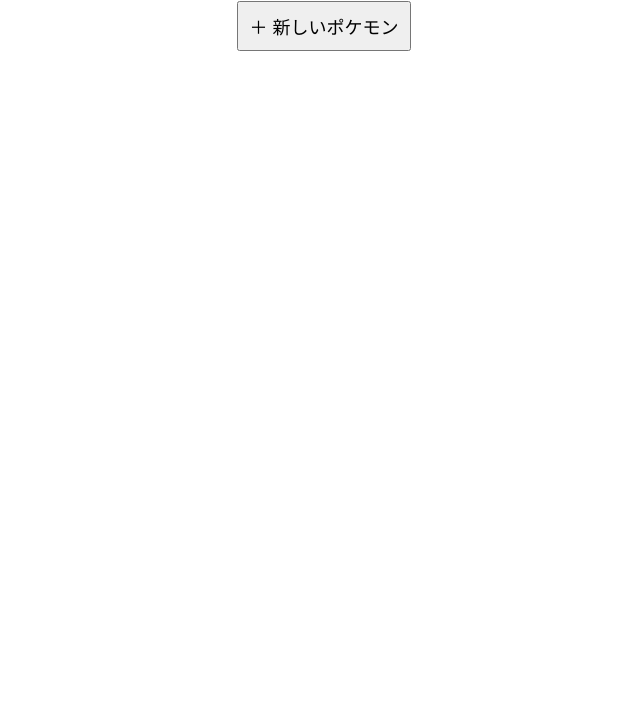
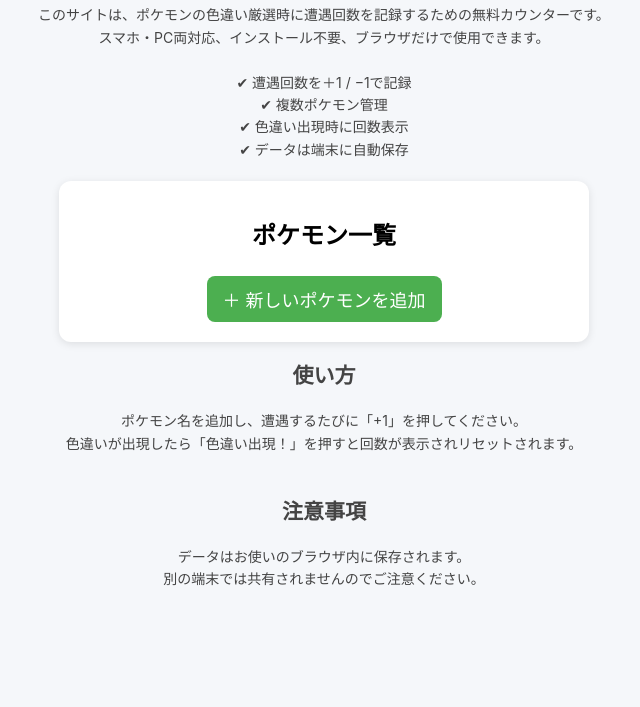
Before and after one commit to shin-kei796/shiny-counter, a plain HTML site: page index.html in a window 1280 px wide. Shown: the part 93-800 px from the top of the page, without its empty margins (316-956 px from the left). Drawn offline with Linux system fonts and the light colour scheme.

Commit message:
Add files via upload

```diff
--- a/index.html
+++ b/index.html
@@ -2,23 +2,82 @@
 <html lang="ja">
 <head>
 <meta charset="UTF-8">
-<meta name="google-site-verification" content="q1GtneFiIZqfr8OtihJJri707FvNWZKo4Te-57uYoVM" />
-<title>ポケモン 色違い 厳選 カウンター</title>
+<meta name="viewport" content="width=device-width, initial-scale=1">
+
+<title>ポケモン色違い厳選カウンター｜遭遇回数記録ツール（無料・スマホ対応）</title>
+
+<meta name="description"
+content="ポケモンの色違い厳選用遭遇回数カウンター。スマホ・PC対応、無料、インストール不要。ブラウザだけで使えるシンプルで高速な色違いカウンターです。">
+
+<meta name="keywords"
+content="ポケモン,色違い,厳選,カウンター,遭遇回数,シャイニー,shiny,pokemon">
+
+<meta name="google-site-verification"
+content="q1GtneFiIZqfr8OtihJJri707FvNWZKo4Te-57uYoVM" />
+
 <style>
-body { font-family: sans-serif; text-align:center; }
-button { font-size:18px; margin:5px; padding:10px; }
+body {
+  font-family: -apple-system, BlinkMacSystemFont, sans-serif;
+  text-align: center;
+  margin: 0;
+  padding: 20px;
+  background: #f5f7fa;
+}
+
+h1 {
+  margin-bottom: 10px;
+}
+
+.description {
+  max-width: 600px;
+  margin: 0 auto 20px auto;
+  font-size: 14px;
+  color: #444;
+  line-height: 1.6;
+}
+
+.card {
+  background: white;
+  padding: 15px;
+  margin: 10px auto;
+  max-width: 500px;
+  border-radius: 12px;
+  box-shadow: 0 2px 8px rgba(0,0,0,0.1);
+}
+
+button {
+  font-size: 18px;
+  padding: 10px 16px;
+  margin: 5px;
+  border-radius: 8px;
+  border: none;
+  cursor: pointer;
+}
+
+.primary { background: #4CAF50; color: white; }
+.danger { background: #f44336; color: white; }
+.gold { background: gold; }
+
+.small { font-size: 14px; padding: 6px 10px; }
 </style>
 </head>
 
 <body>
 
-<h1>色違いカウンター</h1>
+<h1>ポケモン色違い厳選カウンター</h1>
 
-<div id="list"></div>
-<button onclick="addPokemon()">＋ 新しいポケモン</button>
+<div class="description">
+このサイトは、ポケモンの色違い厳選時に遭遇回数を記録するための無料カウンターです。<br>
+スマホ・PC両対応、インストール不要、ブラウザだけで使用できます。<br><br>
+✔ 遭遇回数を＋1 / −1で記録<br>
+✔ 複数ポケモン管理<br>
+✔ 色違い出現時に回数表示<br>
+✔ データは端末に自動保存
+</div>
+
+<div id="app"></div>
 
 <script>
-
 let data = JSON.parse(localStorage.getItem("shinyData") || "{}");
 
 function save() {
@@ -26,45 +85,58 @@
 }
 
 function renderList() {
-  let html = "";
+  let html = '<div class="card"><h2>ポケモン一覧</h2>';
   for (let name in data) {
     html += `
       <div>
         ${name}
-        <button onclick="openCounter('${name}')">開く</button>
-        <button onclick="deletePokemon('${name}')">削除</button>
-      </div>`;
+        <button class="small primary" onclick="openCounter('${name}')">開く</button>
+        <button class="small danger" onclick="deletePokemon('${name}')">削除</button>
+      </div>
+      <hr>
+    `;
   }
-  document.getElementById("list").innerHTML = html;
+  html += `
+    <button class="primary" onclick="addPokemon()">＋ 新しいポケモンを追加</button>
+    </div>
+  `;
+  document.getElementById("app").innerHTML = html;
 }
 
 function addPokemon() {
-  const name = prompt("ポケモン名");
+  const name = prompt("ポケモン名を入力してください");
   if (!name) return;
+  if (data[name]) {
+    alert("そのポケモンは既に登録されています。");
+    return;
+  }
   data[name] = {count:0};
   save();
   renderList();
 }
 
 function deletePokemon(name) {
+  if (!confirm(name + " を削除しますか？")) return;
   delete data[name];
   save();
   renderList();
 }
 
 function openCounter(name) {
-  document.body.innerHTML = `
+  document.getElementById("app").innerHTML = `
+    <div class="card">
       <h2>${name}</h2>
       <h1 id="count">${data[name].count}</h1>
 
-    <button onclick="inc('${name}')">+1</button>
+      <button class="primary" onclick="inc('${name}')">+1</button>
       <button onclick="dec('${name}')">-1</button>
       <button onclick="reset('${name}')">リセット</button>
 
       <br><br>
-    <button onclick="shiny('${name}')">✨ 色違い出現！</button>
+      <button class="gold" onclick="shiny('${name}')">✨ 色違い出現！</button>
       <br><br>
-    <button onclick="location.reload()">←戻る</button>
+      <button onclick="renderList()">← 一覧へ戻る</button>
+    </div>
   `;
 }
 
@@ -84,7 +156,17 @@
 }
 
 renderList();
+</script>
 
-</script>
+<div class="description">
+<h2>使い方</h2>
+ポケモン名を追加し、遭遇するたびに「+1」を押してください。<br>
+色違いが出現したら「色違い出現！」を押すと回数が表示されリセットされます。<br><br>
+
+<h2>注意事項</h2>
+データはお使いのブラウザ内に保存されます。<br>
+別の端末では共有されませんのでご注意ください。
+</div>
+
 </body>
 </html>
```
Lines whose indentation alone changed are shown as unchanged.
